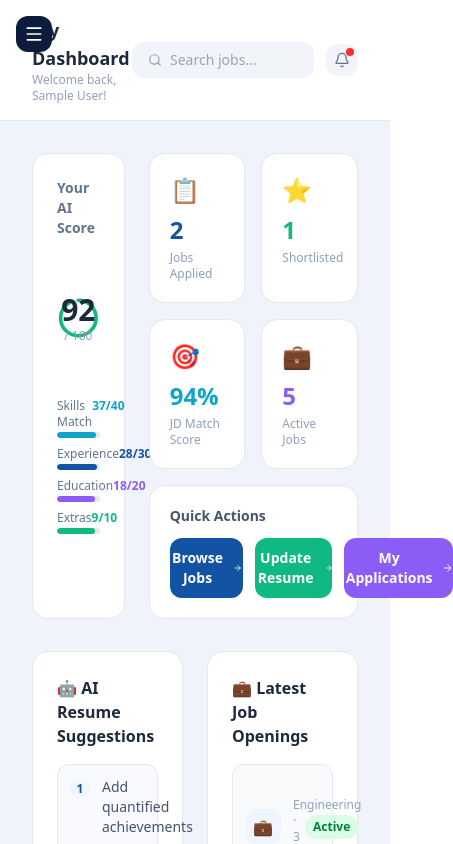
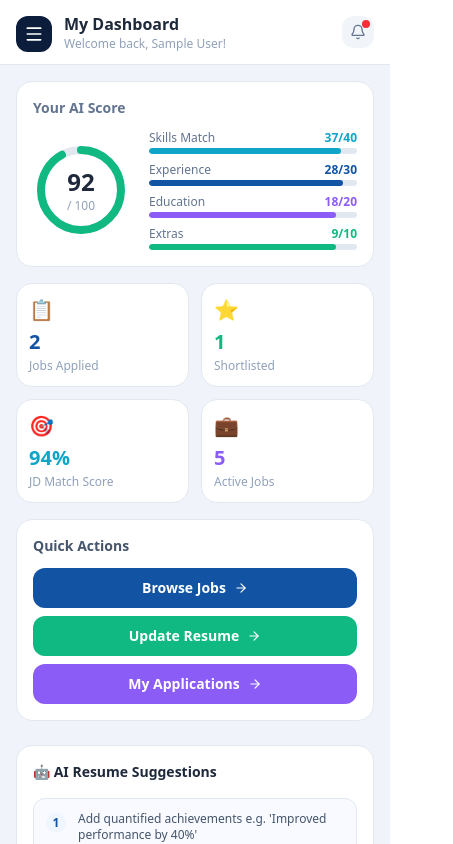
Before and after one commit to akshayaasvin/assistlana_website, a Next.js app: page /candidate/dashboard in a window 390 px wide. Shown: the top 844 px of the page, 453 px wide, since content can reach past the window. Built offline with nearby package versions, Linux system fonts and the light colour scheme; sample sign-in values are in the browser's storage.

Commit message:
mobile responsive candidate dashboard

```diff
--- a/src/app/candidate/dashboard/page.js
+++ b/src/app/candidate/dashboard/page.js
@@ -32,17 +32,19 @@ export default function CandidateDashboard() {
   return (
     <div className="min-h-screen flex bg-[#F0F4FA]">
       <CandidateSidebar user={user}/>
-      <div className="ml-0 md:ml-0 md:ml-0 md:ml-56 flex-1">
+      <div className="ml-0 md:ml-56 flex-1 w-full min-w-0">
+
         {/* Topbar */}
-        <div className="bg-white border-b border-[#E2E8F0] px-8 py-4 flex items-center justify-between sticky top-0 z-10">
-          <div>
-            <div className="text-lg font-bold text-[#1E293B]">My Dashboard</div>
-            <div className="text-xs text-slate-400">Welcome back, {user.name}!</div>
+        <div className="bg-white border-b border-[#E2E8F0] px-4 md:px-8 py-3 md:py-4 sticky top-0 z-10">
+          <div className="flex items-center justify-between gap-2">
+            <div className="min-w-0 pl-12 md:pl-0">
+              <div className="text-base md:text-lg font-bold text-[#1E293B]">My Dashboard</div>
+              <div className="text-xs text-slate-400 truncate">Welcome back, {user.name}!</div>
             </div>
-          <div className="flex items-center gap-3">
-            <div className="flex items-center gap-2 bg-[#F1F5F9] rounded-xl px-4 py-2">
+            <div className="flex items-center gap-2 flex-shrink-0">
+              <div className="hidden sm:flex items-center gap-2 bg-[#F1F5F9] rounded-xl px-3 py-2">
                 <Search size={14} className="text-slate-400"/>
-              <input placeholder="Search jobs..." className="bg-transparent text-sm outline-none w-32 text-slate-600"/>
+                <input placeholder="Search jobs..." className="bg-transparent text-sm outline-none w-24 md:w-32 text-slate-600"/>
               </div>
               <button className="relative p-2 bg-[#F1F5F9] rounded-xl">
                 <Bell size={16} className="text-slate-500"/>
@@ -50,11 +52,81 @@ export default function CandidateDashboard() {
               </button>
             </div>
           </div>
+        </div>
 
-        <div className="p-8">
+        <div className="p-4 md:p-8">
 
-          {/* Top row */}
-          <div className="grid grid-cols-3 gap-6 mb-8">
+          {/* ── MOBILE: Score + Stats stacked ── */}
+          <div className="md:hidden space-y-4 mb-6">
+
+            {/* Score Card — compact on mobile */}
+            <div className="bg-white rounded-2xl border border-[#E2E8F0] p-4">
+              <div className="text-sm font-bold text-slate-500 mb-3">Your AI Score</div>
+              <div className="flex items-center gap-5">
+                <div className="relative w-24 h-24 flex-shrink-0">
+                  <svg viewBox="0 0 120 120" className="w-full h-full -rotate-90">
+                    <circle cx="60" cy="60" r="50" fill="none" stroke="#E2E8F0" strokeWidth="10"/>
+                    <circle cx="60" cy="60" r="50" fill="none" stroke="#10B981" strokeWidth="10"
+                      strokeDasharray={`${(candidate.score/100)*314} 314`} strokeLinecap="round"/>
+                  </svg>
+                  <div className="absolute inset-0 flex flex-col items-center justify-center">
+                    <div className="text-2xl font-bold text-[#1E293B]">{candidate.score}</div>
+                    <div className="text-xs text-slate-400">/ 100</div>
+                  </div>
+                </div>
+                <div className="flex-1 space-y-2">
+                  {scoreBreakdown.map((s,i) => (
+                    <div key={i}>
+                      <div className="flex justify-between text-xs mb-0.5">
+                        <span className="text-slate-500">{s.label}</span>
+                        <span className="font-bold" style={{ color:s.color }}>{s.val}/{s.max}</span>
+                      </div>
+                      <div className="h-1.5 bg-[#E2E8F0] rounded-full overflow-hidden">
+                        <div className="h-full rounded-full" style={{ width:`${(s.val/s.max)*100}%`, background:s.color }}/>
+                      </div>
+                    </div>
+                  ))}
+                </div>
+              </div>
+            </div>
+
+            {/* Stats grid — 2x2 on mobile */}
+            <div className="grid grid-cols-2 gap-3">
+              {[
+                { label:"Jobs Applied",   val: myApplications.length,                                              color:"#1253A4", icon:"📋" },
+                { label:"Shortlisted",    val: myApplications.filter(a=>a.status==="Shortlisted").length,          color:"#10B981", icon:"⭐" },
+                { label:"JD Match Score", val: candidate.jd_match+"%",                                             color:"#0EA5C9", icon:"🎯" },
+                { label:"Active Jobs",    val: JOBS.filter(j=>j.status==="Active").length,                         color:"#8B5CF6", icon:"💼" },
+              ].map((s,i) => (
+                <div key={i} className="bg-white rounded-2xl border border-[#E2E8F0] p-3">
+                  <div className="text-xl mb-1">{s.icon}</div>
+                  <div className="text-xl font-bold mb-0.5" style={{ color:s.color }}>{s.val}</div>
+                  <div className="text-xs text-slate-400">{s.label}</div>
+                </div>
+              ))}
+            </div>
+
+            {/* Quick Actions */}
+            <div className="bg-white rounded-2xl border border-[#E2E8F0] p-4">
+              <div className="text-sm font-bold text-slate-600 mb-3">Quick Actions</div>
+              <div className="flex flex-col gap-2">
+                {[
+                  { label:"Browse Jobs",     href:"/candidate/jobs",         color:"#1253A4" },
+                  { label:"Update Resume",   href:"/candidate/resume",       color:"#10B981" },
+                  { label:"My Applications", href:"/candidate/applications", color:"#8B5CF6" },
+                ].map((a,i) => (
+                  <button key={i} onClick={() => router.push(a.href)}
+                    className="w-full flex items-center justify-center gap-2 py-2.5 rounded-xl text-white text-sm font-semibold transition-all hover:opacity-90"
+                    style={{ background:a.color }}>
+                    {a.label} <ArrowRight size={14}/>
+                  </button>
+                ))}
+              </div>
+            </div>
+          </div>
+
+          {/* ── DESKTOP: Original 3-column layout ── */}
+          <div className="hidden md:grid grid-cols-3 gap-6 mb-8">
 
             {/* Score Card */}
             <div className="bg-white rounded-2xl border border-[#E2E8F0] p-6 col-span-1">
@@ -90,10 +162,10 @@ export default function CandidateDashboard() {
             {/* Stats */}
             <div className="col-span-2 grid grid-cols-2 gap-4">
               {[
-                { label:"Jobs Applied",    val: myApplications.length, color:"#1253A4", icon:"📋" },
-                { label:"Shortlisted",     val: myApplications.filter(a=>a.status==="Shortlisted").length, color:"#10B981", icon:"⭐" },
-                { label:"JD Match Score",  val: candidate.jd_match+"%", color:"#0EA5C9", icon:"🎯" },
-                { label:"Active Jobs",     val: JOBS.filter(j=>j.status==="Active").length, color:"#8B5CF6", icon:"💼" },
+                { label:"Jobs Applied",   val: myApplications.length,                                    color:"#1253A4", icon:"📋" },
+                { label:"Shortlisted",    val: myApplications.filter(a=>a.status==="Shortlisted").length, color:"#10B981", icon:"⭐" },
+                { label:"JD Match Score", val: candidate.jd_match+"%",                                    color:"#0EA5C9", icon:"🎯" },
+                { label:"Active Jobs",    val: JOBS.filter(j=>j.status==="Active").length,                color:"#8B5CF6", icon:"💼" },
               ].map((s,i) => (
                 <div key={i} className="bg-white rounded-2xl border border-[#E2E8F0] p-5">
                   <div className="text-2xl mb-2">{s.icon}</div>
@@ -107,9 +179,9 @@ export default function CandidateDashboard() {
                 <div className="text-sm font-bold text-slate-600 mb-3">Quick Actions</div>
                 <div className="flex gap-3">
                   {[
-                    { label:"Browse Jobs",      href:"/candidate/jobs",         color:"#1253A4" },
-                    { label:"Update Resume",    href:"/candidate/resume",       color:"#10B981" },
-                    { label:"My Applications",  href:"/candidate/applications", color:"#8B5CF6" },
+                    { label:"Browse Jobs",     href:"/candidate/jobs",         color:"#1253A4" },
+                    { label:"Update Resume",   href:"/candidate/resume",       color:"#10B981" },
+                    { label:"My Applications", href:"/candidate/applications", color:"#8B5CF6" },
                   ].map((a,i) => (
                     <button key={i} onClick={() => router.push(a.href)}
                       className="flex-1 flex items-center justify-center gap-2 py-2.5 rounded-xl text-white text-sm font-semibold transition-all hover:opacity-90"
@@ -122,18 +194,19 @@ export default function CandidateDashboard() {
             </div>
           </div>
 
-          <div className="grid grid-cols-2 gap-6">
+          {/* ── AI Suggestions + Recent Jobs (both mobile and desktop) ── */}
+          <div className="grid grid-cols-1 md:grid-cols-2 gap-4 md:gap-6">
 
             {/* AI Suggestions */}
-            <div className="bg-white rounded-2xl border border-[#E2E8F0] p-6">
-              <div className="font-bold text-[#1E293B] mb-4">🤖 AI Resume Suggestions</div>
+            <div className="bg-white rounded-2xl border border-[#E2E8F0] p-4 md:p-6">
+              <div className="font-bold text-[#1E293B] mb-4 text-sm md:text-base">🤖 AI Resume Suggestions</div>
               <div className="space-y-3">
                 {AI_SUGGESTIONS.slice(0,4).map((s,i) => (
                   <div key={i} className="flex items-start gap-3 p-3 bg-[#F8FAFF] rounded-xl border border-[#E2E8F0]">
                     <div className="w-5 h-5 bg-[#EFF6FF] rounded-full flex items-center justify-center flex-shrink-0 text-xs font-bold text-[#1253A4] mt-0.5">
                       {i+1}
                     </div>
-                    <div className="text-sm text-slate-600">{s}</div>
+                    <div className="text-xs md:text-sm text-slate-600">{s}</div>
                   </div>
                 ))}
               </div>
@@ -144,17 +217,19 @@ export default function CandidateDashboard() {
             </div>
 
             {/* Recent Jobs */}
-            <div className="bg-white rounded-2xl border border-[#E2E8F0] p-6">
-              <div className="font-bold text-[#1E293B] mb-4">💼 Latest Job Openings</div>
+            <div className="bg-white rounded-2xl border border-[#E2E8F0] p-4 md:p-6">
+              <div className="font-bold text-[#1E293B] mb-4 text-sm md:text-base">💼 Latest Job Openings</div>
               <div className="space-y-3">
                 {JOBS.slice(0,4).map((job,i) => (
                   <div key={i} className="flex items-center gap-3 p-3 bg-[#F8FAFC] rounded-xl border border-[#E2E8F0]">
-                    <div className="w-9 h-9 bg-[#EFF6FF] rounded-xl flex items-center justify-center flex-shrink-0 text-base">💼</div>
+                    <div className="w-8 h-8 md:w-9 md:h-9 bg-[#EFF6FF] rounded-xl flex items-center justify-center flex-shrink-0 text-sm md:text-base">
+                      💼
+                    </div>
                     <div className="flex-1 min-w-0">
                       <div className="text-sm font-semibold text-[#1E293B] truncate">{job.title}</div>
-                      <div className="text-xs text-slate-400">{job.dept} · {job.posted}</div>
+                      <div className="text-xs text-slate-400 truncate">{job.dept} · {job.posted}</div>
                     </div>
-                    <span className="text-xs bg-green-100 text-green-700 px-2 py-1 rounded-full font-semibold flex-shrink-0">
+                    <span className="text-xs bg-green-100 text-green-700 px-2 py-1 rounded-full font-semibold flex-shrink-0 whitespace-nowrap">
                       {job.status}
                     </span>
                   </div>
```
Lines whose indentation alone changed are shown as unchanged.
